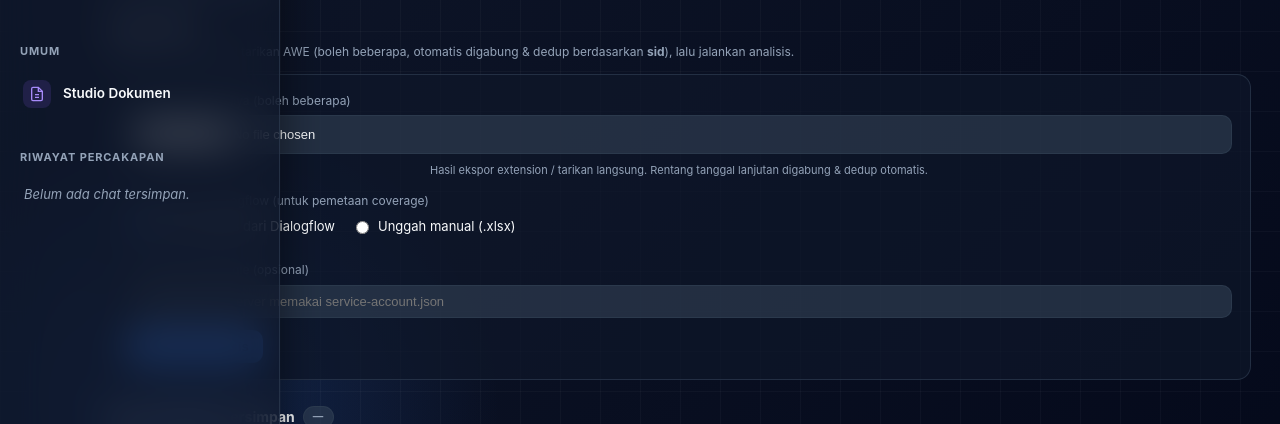
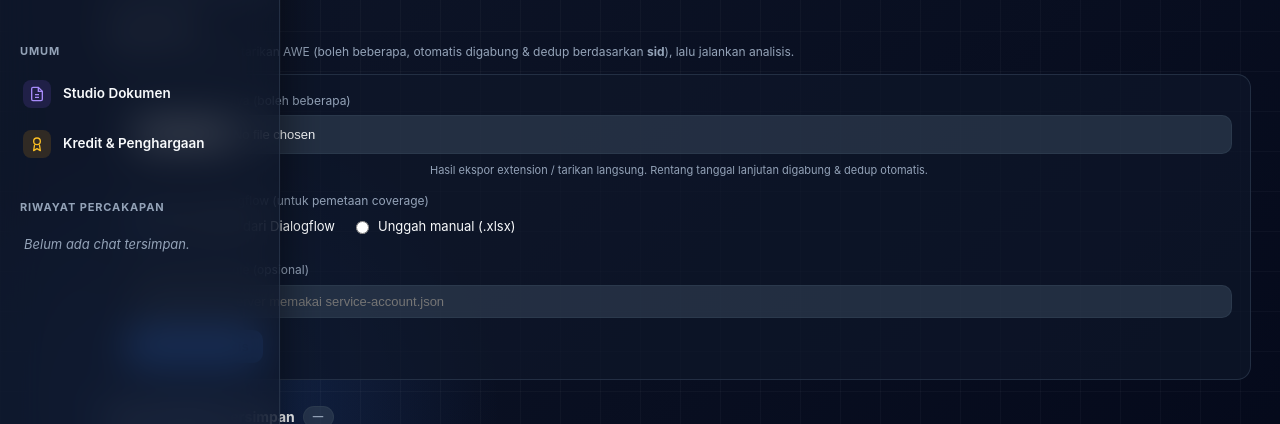
Before and after one commit to somesouls/camerad, a Python web app: template templates/awe.html in a window 1280 px wide. Shown: the part 169-593 px from the top of the page. Run offline with Jinja, Linux system fonts and the light colour scheme; the template is opened without the code that fills it: most values are stand-ins (such as "Sample title", 1, 10 or a date in 2020).

Commit message:
Credit: tambah tautan Kredit & Penghargaan di sidebar (Umum)

```diff
--- a/templates/base.html
+++ b/templates/base.html
@@ -436,6 +436,11 @@ body.sidebar-pinned .pin-btn svg{ transform:rotate(180deg); }
         </a>
         {% endif %}
 
+        <a class="tool-side{% if active_page == 'credit' %} active{% endif %}" href="/credit">
+          <div class="ic c-orange"><svg width="16" height="16" viewBox="0 0 24 24" fill="none" stroke="currentColor" stroke-width="2" stroke-linecap="round" stroke-linejoin="round"><circle cx="12" cy="8" r="5"/><path d="M8.21 13.89L7 22l5-3 5 3-1.21-8.11"/></svg></div>
+          <b>Kredit &amp; Penghargaan</b>
+        </a>
+
         <div class="sec-label" style="margin-top: 14px;">Riwayat Percakapan</div>
         <div id="histList"></div>
       </div>
```
